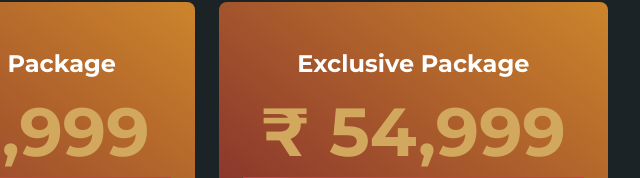
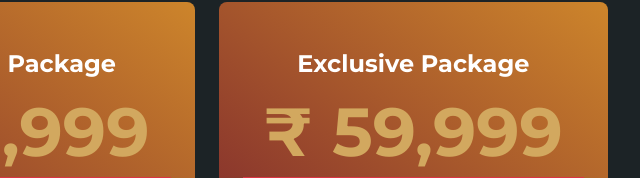
Before and after one commit to mohammedtaufeeqahmed/reelsonspot.com, a plain HTML site: page wedding-packages.html in a window 1280 px wide. Shown: the part 622-800 px from the top of the page, 640-1280 px from the left. Drawn offline with nearby package versions, Linux system fonts and the light colour scheme.

Commit message:
54999 to 59999

```diff
--- a/wedding-packages.html
+++ b/wedding-packages.html
@@ -192,7 +192,7 @@
                         <div class="col mb-3">
                             <div class="rounded-3 d-flex flex-column gap-1 bg-grad-rg-color px-4 py-5">
                                 <h5 class="font-1 fw-bold">Exclusive Package</h5>
-                                <h2 class="accent-color font-1 fw-bold m-0">₹ 54,999</h2>
+                                <h2 class="accent-color font-1 fw-bold m-0">₹ 59,999</h2>
                                 <!-- <span class="mb-3">3 Months Free After Payment 1 Account</span> -->
                                 <div class="border-bottom border-danger mb-3"></div>
                                 <ul class="list d-flex flex-column text-center align-items-center gap-3 mb-5">
```
